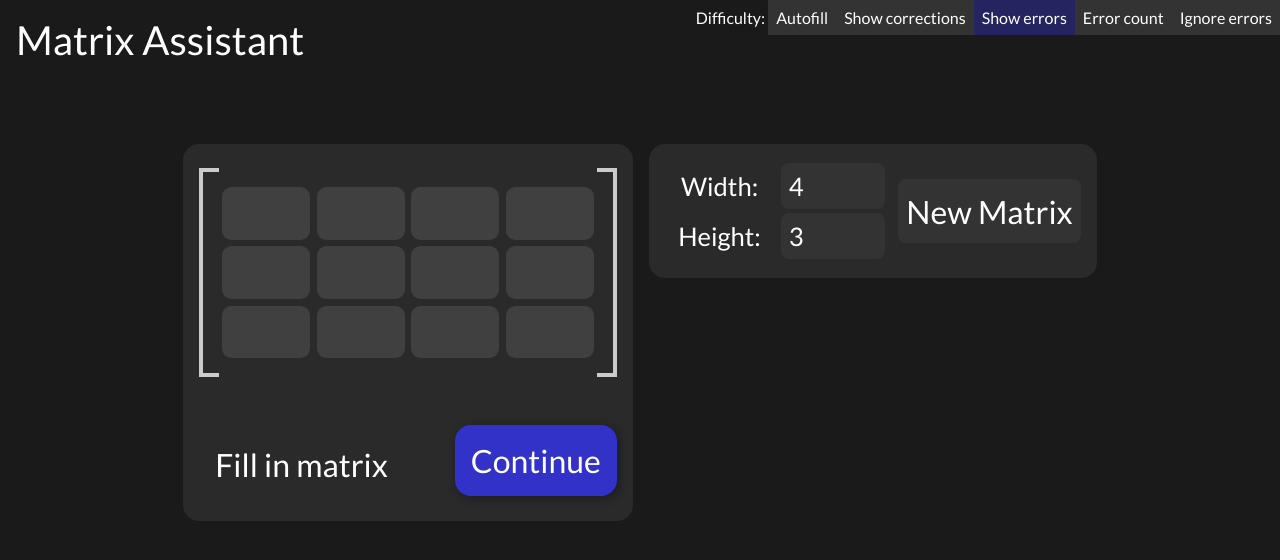
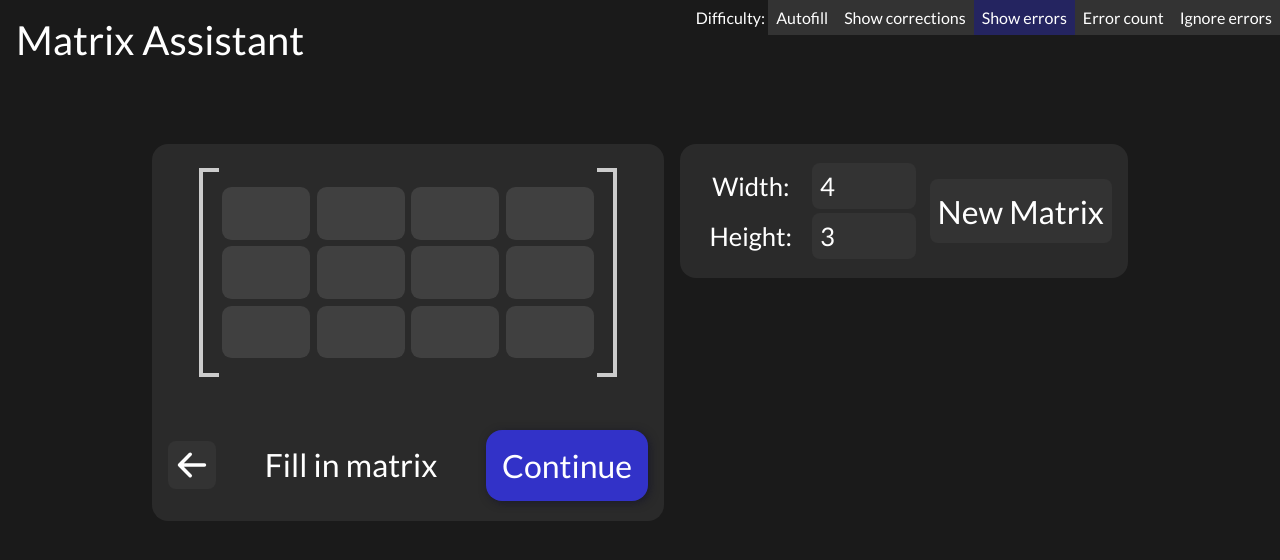
Before and after one commit to benjamin-cates/matrix_assistant, a React app: page / in a window 1280 px wide. Shown: the top 560 px of the page. Built offline with nearby package versions, Linux system fonts and the light colour scheme.

Commit message:
Add back button

```diff
--- a/src/index.tsx
+++ b/src/index.tsx
@@ -85,6 +85,9 @@ class Game extends React.Component {
             <div id="left">
                 <>{sections}</>
                 <div id="sectionEnd">
+                    <button onClick={this.back} id="back_button">
+                        <svg fill="#000000" width="25" height="25" id="back_arrow_button" version="1.1" viewBox="-1 -3 9 6"><path strokeLinecap="round" stroke="white" d="M 0 0 L 3 -3 M 0 0 L 7 0 M 0 0 L 3 3 M 0 0 Z"></path></svg>
+                    </button>
                     <span id="nextMessage">{nextMessage}</span>
                     <button onClick={this.continue} id="continueButton">Continue</button>
                 </div>
@@ -190,7 +193,23 @@ class Game extends React.Component {
     }
     addError = (el: React.ReactElement) => this.state.errorRef.current.add(el);
     clearError = () => this.state.errorRef.current.clear();
-    finishMatrix = () => {
+    back = () => {
+        let steps = this.state.steps.slice();
+        if (this.state.mode == "matrix") {
+            if (this.state.matrices.length == 0) return;
+            steps.pop();
+            this.setState({
+                steps,
+                mode: "steps"
+            });
+        }
+        else {
+            let matrices = this.state.matrices.slice();
+            matrices.pop();
+            steps[steps.length - 1] = [];
+            this.setState({ mode: "matrix", steps, matrices });
+        }
+
     }
 }
 let root = createRoot(document.getElementById("game"));
--- a/src/style/source.css
+++ b/src/style/source.css
@@ -84,6 +84,7 @@ body {
     padding: 1rem;
     border-radius: 1rem;
     margin-right: 1rem;
+    min-width: 30rem;
 }
 
 #right {
@@ -116,6 +117,19 @@ body {
     font-size: 1rem;
 }
 
+#back_button {
+    vertical-align: middle;
+    display: inline-block;
+    line-height:0;
+}
+
+#back_arrow_button {
+    display: inline-block;
+    vertical-align: middle;
+    height: 2rem;
+    width: 2rem;
+}
+
 .matrix_table {
     width: min-content;
     display: flex;
@@ -125,7 +139,7 @@ body {
     position: relative;
     padding: 1rem;
     justify-content: center;
-    margin: 0.5rem 0 0.5rem 0;
+    margin: 0.5rem auto 0.5rem auto;
 }
 
 .matrix_table::after,
@@ -239,14 +253,17 @@ button:focus {
 }
 
 #nextMessage {
-    padding-left: 1rem;
     vertical-align: bottom;
     line-height: 5rem;
     font-size: 2rem;
 }
 
 #sectionEnd {
+    width: 100%;
+    display: flex;
     margin-top: 3rem;
+    justify-content: space-between;
+    align-items:center;
 }
 
 .error_item {
```
Also changed, not shown: 1 other file (tests, documents, lock files or other folders).
